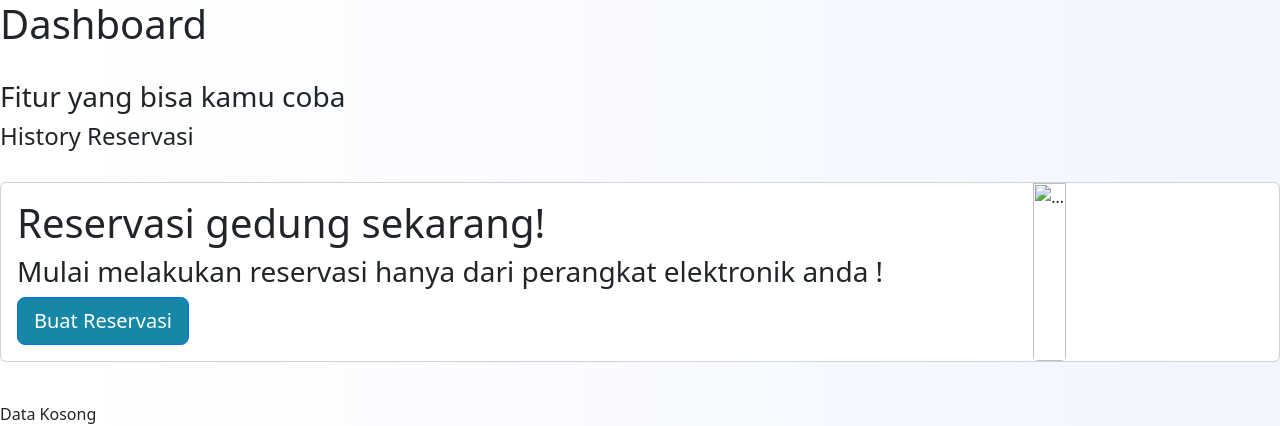
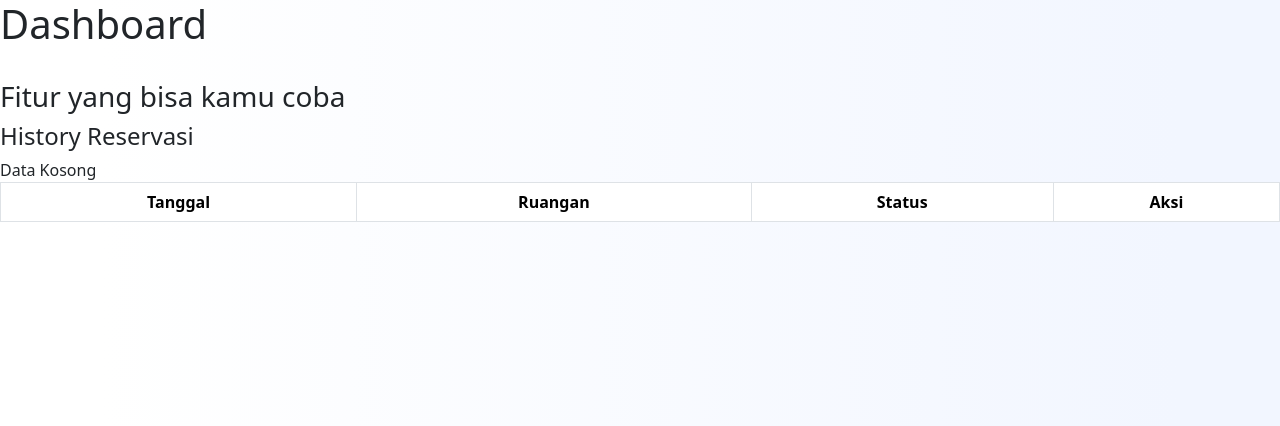
Before and after one commit to Made-Budhi/Broom-project, a CodeIgniter app: the page made by application/views/dashboard.php in a window 1280 px wide. Shown: the top 426 px of the page. Run offline with CodeIgniter, Linux system fonts and the light colour scheme; lists and menus that the app fills with data are empty.

Commit message:
Revert "Adpl 31 be dev2 dashboard peminjam into be dev tahap 2"

```diff
--- a/application/controllers/Cviews.php
+++ b/application/controllers/Cviews.php
@@ -35,9 +35,8 @@ class Cviews extends CI_Controller
 		$this->load->model('Mreservasi');
 		// add variable and get DATABASE reservasi
 		$tableR['hasil'] = $this->Mreservasi->tampildata();
-		// add variable TO Load Dashboard and put DATABASE from resevasi to table
+		// Load Dashboard and put DATABASE from resevasi to table
         $data['konten']=$this->load->view('dashboard',$tableR,TRUE);
-		// view layout with $data
 		$this->load->view('layouts/sidebar',$data);
 	}
 
--- a/application/models/Maccount.php
+++ b/application/models/Maccount.php
@@ -34,7 +34,6 @@ class Maccount extends CI_Model
      * If not		= login authentication failed
      */
     if ($data->num_rows() > 0) {
-
       $accountData = $data->first_row();
 
       // Join table account with related role
@@ -42,7 +41,8 @@ class Maccount extends CI_Model
         'Account',
         "Account.account_id = " . $accountData->role .".account_id",
         'inner'
-      )->where('Account.account_id', $accountData->account_id)->get()->first_row();
+      )->get()->first_row();
+
 
       // Setting session with role & id
       $sessionData = array(
--- a/application/views/dashboard.php
+++ b/application/views/dashboard.php
@@ -8,25 +8,6 @@
 <h3>Fitur yang bisa kamu coba</h3>
 
 <h4>History Reservasi</h4>
-
-<br>
-
-<div class="card mb-3">
-  <div class="row g-0">
-    <div class="col-md-10 d-flex">
-        <div class="card-body">
-          <h1 class="card-title">Reservasi gedung sekarang!</h1>
-          <h3 class="card-text">Mulai melakukan reservasi hanya dari perangkat elektronik anda !</h3>
-          <Button class="btn btn-primary btn-lg">Buat Reservasi</Button>
-        </div>
-        <div class="col-md-0">
-        <img src="" class="card-img-bottom float-right" alt="...">
-        </div>
-    </div>
-  </div>
-</div>
-
-<br>
 
 <table class="table table-bordered">
 
```
Also changed, not shown: application/controllers/Clogin.php (+2 -24 lines), application/models/Mreservasi.php (+2 -8 lines).
